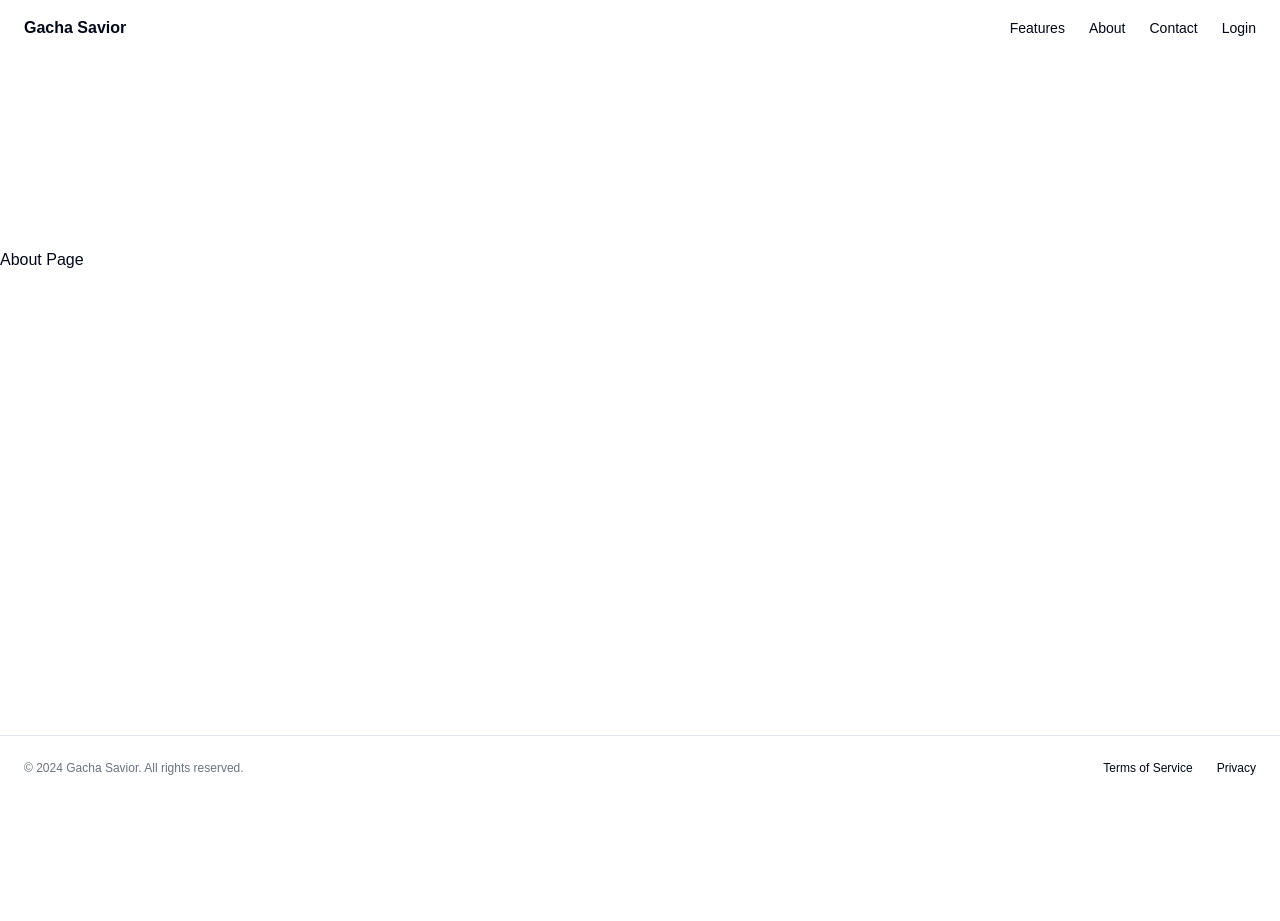
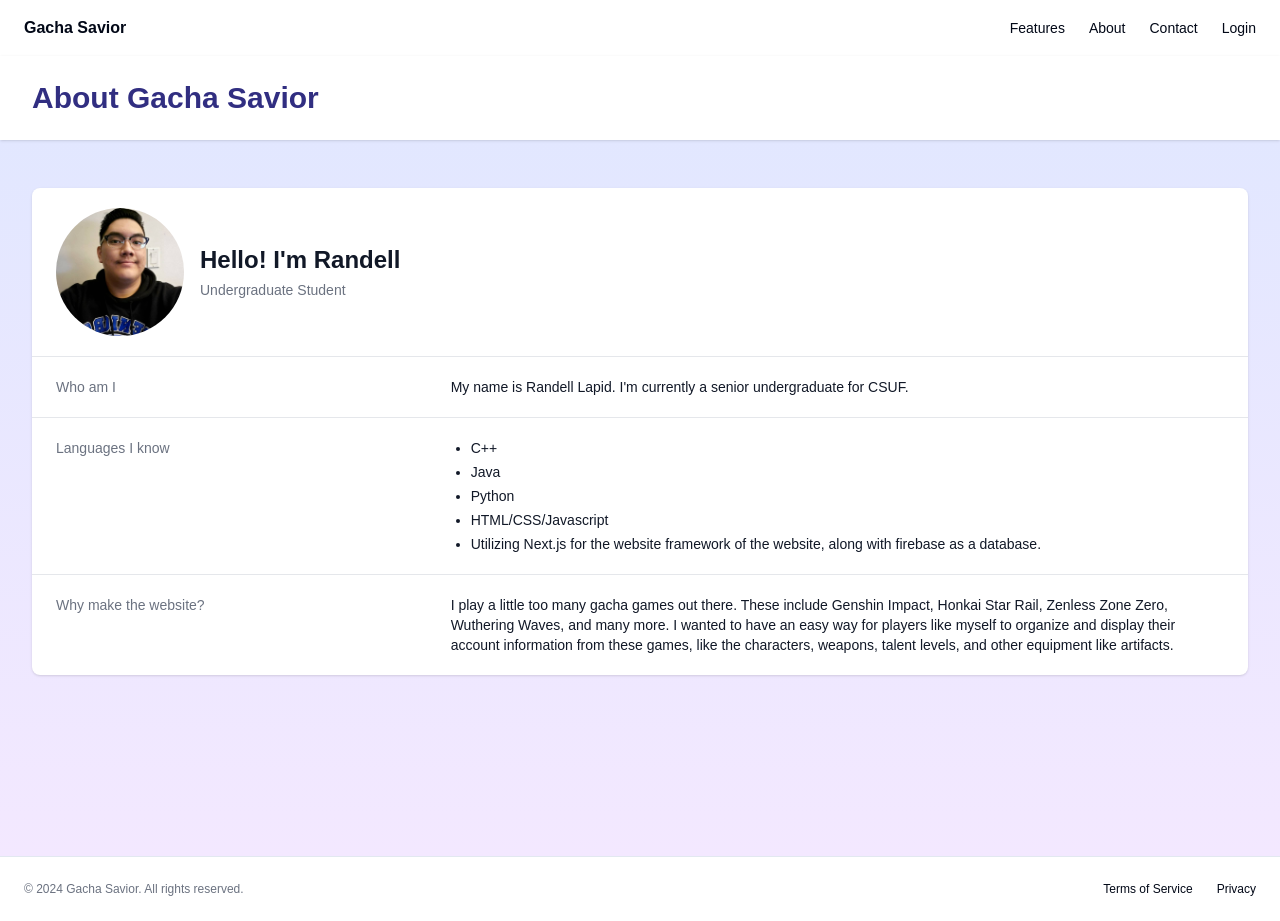
Before and after one commit to Randell157/gacha-savior-updated, a Next.js app: page /about in a window 1280 px wide. Before the commit the page ends 800 px from the top, so only its background shows below. Built offline with nearby package versions, Linux system fonts and the light colour scheme.

Commit message:
Added About page information

```diff
--- a/src/app/about/page.tsx
+++ b/src/app/about/page.tsx
@@ -1,4 +1,5 @@
 import Link from "next/link";
+import Image from "next/image";
 
 export default function Home() {
   return (
@@ -37,9 +38,84 @@ export default function Home() {
         </div>
       </header>
       <main className="flex-1">
-        <section className="w-full py-12 md:py-24 lg:py-32 xl:py-48">
-          <h1>About Page</h1>
-        </section>
+        <div className="min-h-screen bg-gradient-to-b from-indigo-100 to-purple-100">
+          <header className="bg-white shadow">
+            <div className="max-w-7xl mx-auto py-6 px-4 sm:px-6 lg:px-8 flex justify-between items-center">
+              <h1 className="text-3xl font-bold text-indigo-900">
+                About Gacha Savior
+              </h1>
+            </div>
+          </header>
+          <main className="max-w-7xl mx-auto py-12 sm:px-6 lg:px-8">
+            <div className="bg-white shadow overflow-hidden sm:rounded-lg">
+              <div className="px-4 py-5 sm:px-6 flex items-center">
+                <div className="flex-shrink-0 mr-4">
+                  <div className="h-32 w-32 rounded-full overflow-hidden bg-gray-200">
+                    <Image
+                      src="/pfp.jpg"
+                      alt="Creator's picture"
+                      width={128}
+                      height={128}
+                      className="h-full w-full object-cover"
+                    />
+                  </div>
+                </div>
+                <div>
+                  <h2 className="text-2xl font-semibold text-gray-900">
+                    Hello! I'm Randell
+                  </h2>
+                  <p className="mt-1 max-w-2xl text-sm text-gray-500">
+                    Undergraduate Student
+                  </p>
+                </div>
+              </div>
+              <div className="border-t border-gray-200 px-4 py-5 sm:p-0">
+                <dl className="sm:divide-y sm:divide-gray-200">
+                  <div className="py-4 sm:py-5 sm:grid sm:grid-cols-3 sm:gap-4 sm:px-6">
+                    <dt className="text-sm font-medium text-gray-500">
+                      Who am I
+                    </dt>
+                    <dd className="mt-1 text-sm text-gray-900 sm:mt-0 sm:col-span-2">
+                      My name is Randell Lapid. I'm currently a senior
+                      undergraduate for CSUF.
+                    </dd>
+                  </div>
+                  <div className="py-4 sm:py-5 sm:grid sm:grid-cols-3 sm:gap-4 sm:px-6">
+                    <dt className="text-sm font-medium text-gray-500">
+                      Languages I know
+                    </dt>
+                    <dd className="mt-1 text-sm text-gray-900 sm:mt-0 sm:col-span-2">
+                      <ul className="list-disc pl-5 space-y-1">
+                        <li>C++</li>
+                        <li>Java</li>
+                        <li>Python</li>
+                        <li>HTML/CSS/Javascript</li>
+                        <li>
+                          Utilizing Next.js for the website framework of the
+                          website, along with firebase as a database.
+                        </li>
+                      </ul>
+                    </dd>
+                  </div>
+                  <div className="py-4 sm:py-5 sm:grid sm:grid-cols-3 sm:gap-4 sm:px-6">
+                    <dt className="text-sm font-medium text-gray-500">
+                      Why make the website?
+                    </dt>
+                    <dd className="mt-1 text-sm text-gray-900 sm:mt-0 sm:col-span-2">
+                      I play a little too many gacha games out there. These
+                      include Genshin Impact, Honkai Star Rail, Zenless Zone
+                      Zero, Wuthering Waves, and many more. I wanted to have an
+                      easy way for players like myself to organize and display
+                      their account information from these games, like the
+                      characters, weapons, talent levels, and other equipment
+                      like artifacts.
+                    </dd>
+                  </div>
+                </dl>
+              </div>
+            </div>
+          </main>
+        </div>
       </main>
       <footer className="w-full py-6 border-t">
         <div className="container px-4 md:px-6 mx-auto flex flex-col sm:flex-row justify-between items-center">
```
Also changed, not shown: public/Pfp.jpg (added).
